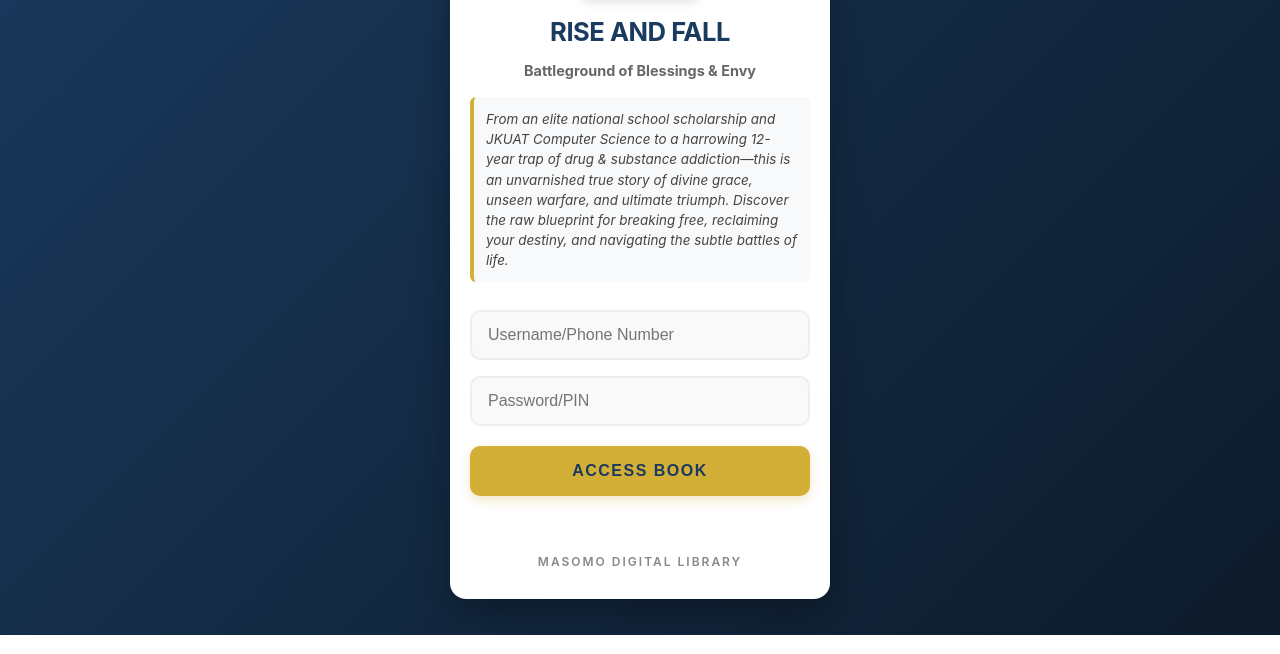
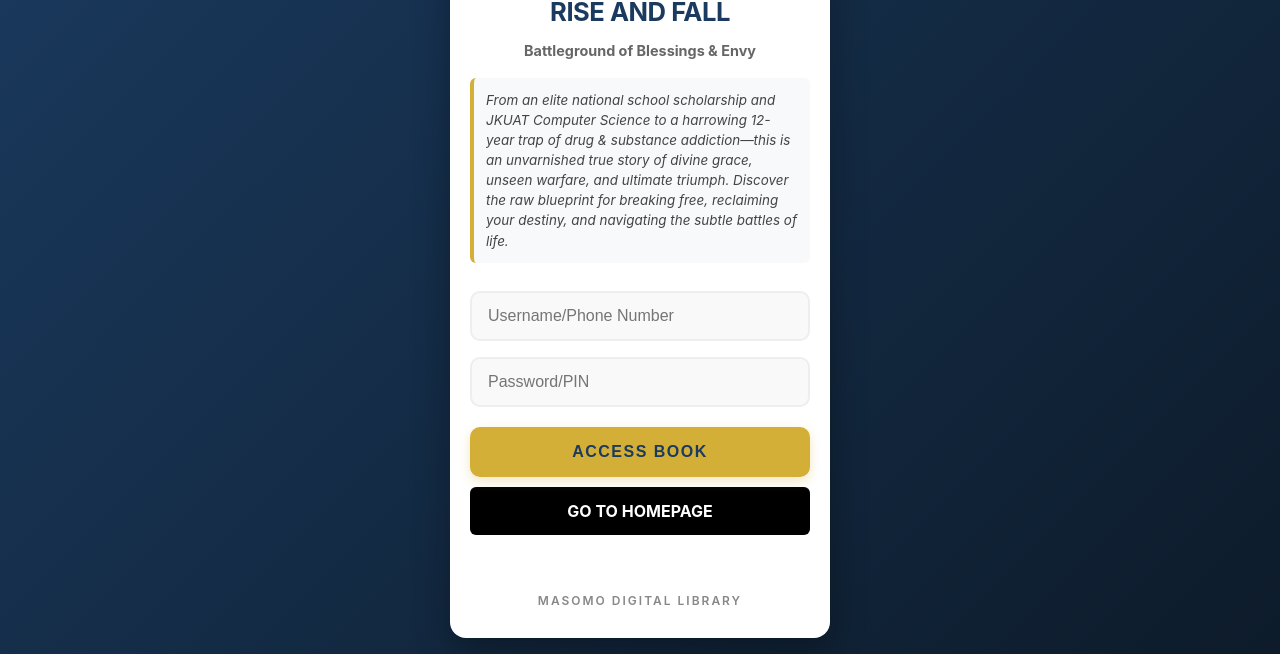
Before and after one commit to podcashy/book, a plain HTML site: page index.html in a window 1280 px wide. Shown: the part 165-819 px from the top of the page. Drawn offline with Linux system fonts and the light colour scheme.

Commit message:
Add link to homepage in login form

```diff
--- a/index.html
+++ b/index.html
@@ -150,6 +150,7 @@
         <input type="number" id="nationalId" placeholder="Username/Phone Number" required pattern="\d*">
         <input type="password" id="password" placeholder="Password/PIN" required>
         <button type="submit" class="login-btn" id="submitBtn">ACCESS BOOK</button>
+        <a href="https://smshop.masomo.website/" target="_blank" style="display: block; width: 100%; padding: 14px; background-color: #000000; color: #ffffff; border: none; border-radius: 6px; font-size: 1rem; font-weight: bold; text-align: center; text-decoration: none; box-sizing: border-box; margin-top: 10px; cursor: pointer;">GO TO HOMEPAGE</a>
     </form>
 
     <div id="message"></div>
```
